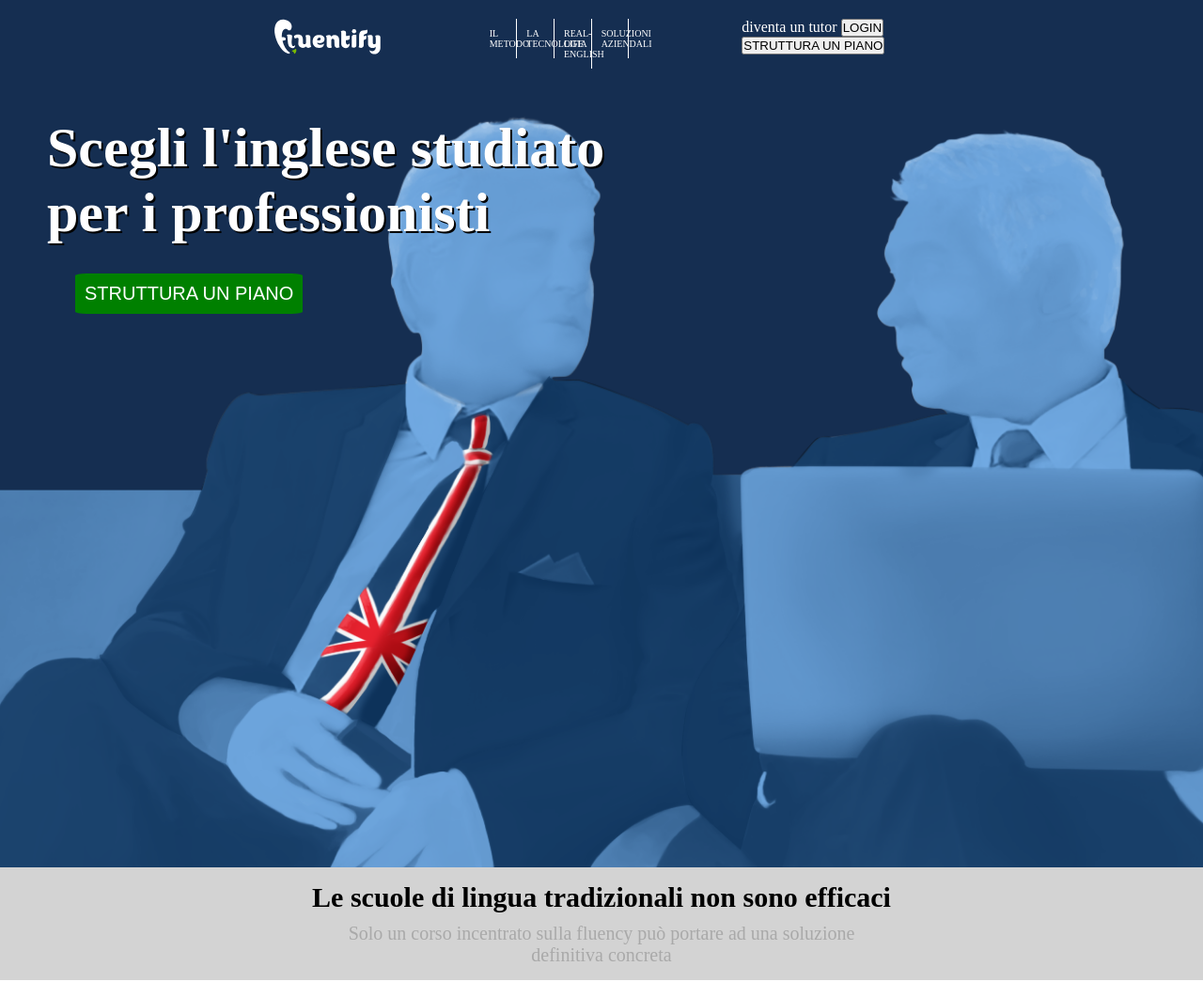
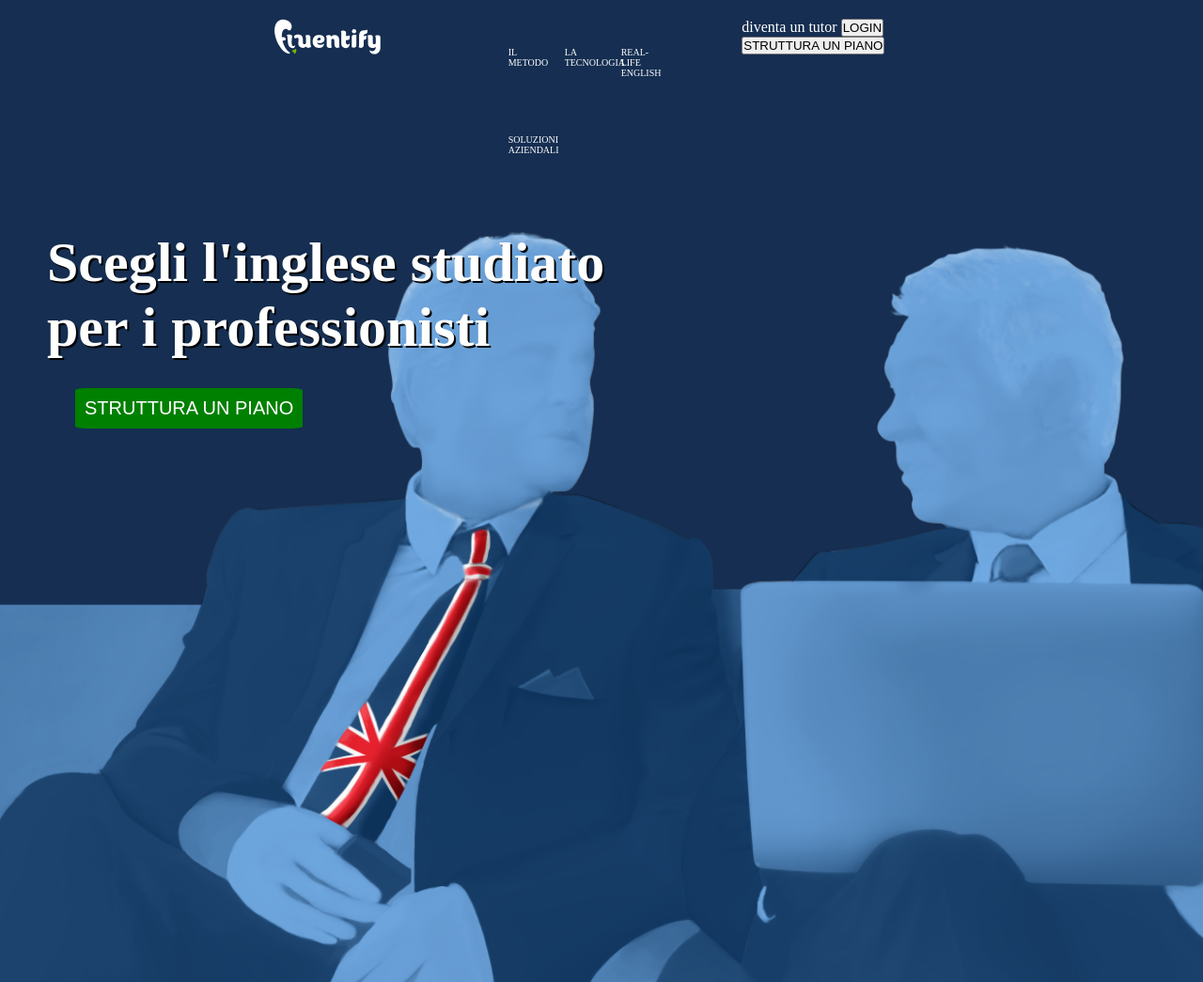
Before and after one commit to KobeGit24/html-css-fluentify, a plain HTML site: page index.html in a window 1280 px wide. Shown: the top 1045 px of the page at 94% size. Drawn offline with Linux system fonts and the light colour scheme.

Commit message:
E - Fl - 3

```diff
--- a/css/style.css
+++ b/css/style.css
@@ -33,15 +33,15 @@ nav::after {
   clear: both;
 }
 
-ul > li{
+li {
   list-style: none;
   float: left;
   width: calc(100%/4 - 20px);
-  padding: 10px;
+  padding: 30px;
   color: #fff;
   font-size: 10px;
   text-transform: uppercase;
-  border-right: 1px solid #fff;
+  margin: 0 auto;
 }
 
 .login {
```
